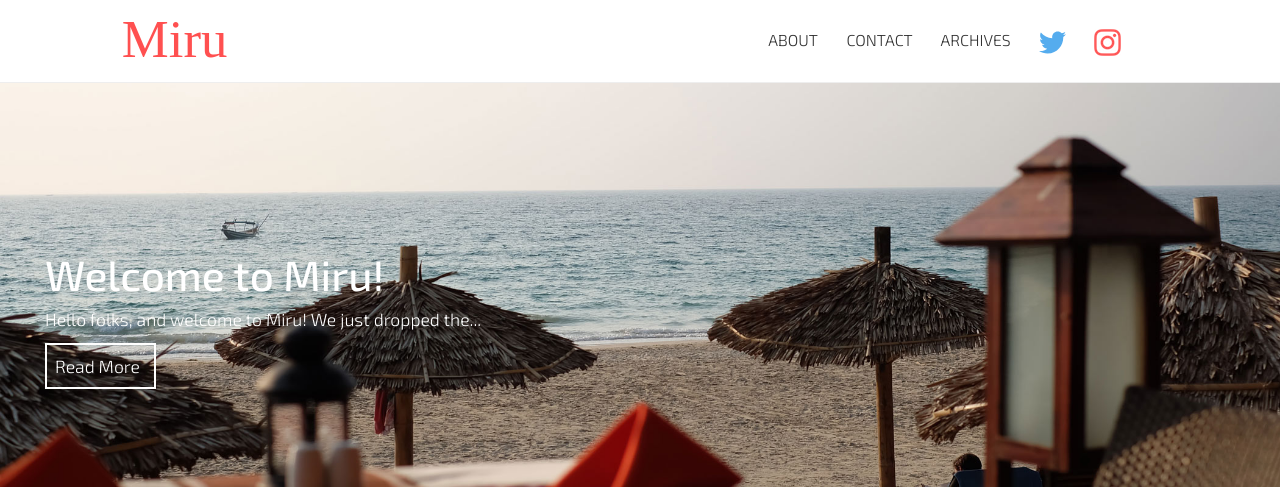
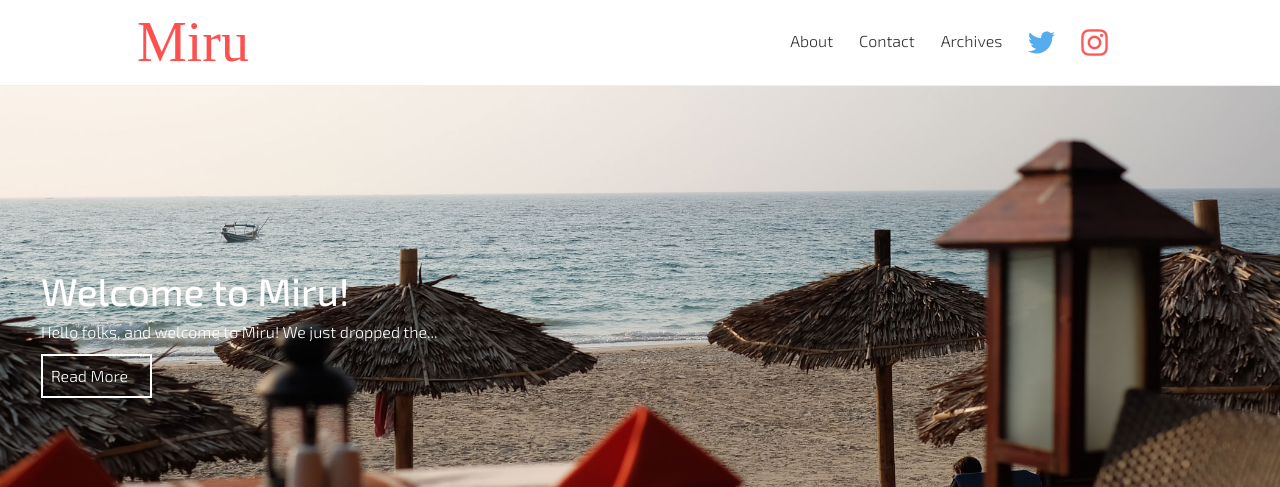
Before and after one commit to PHironaka/Miru-Blog, a Jekyll site: the page built from index.html, in a window 1280 px wide. Shown: the top 487 px of the page. Built offline with Jekyll 4.4.1, drawn with Linux system fonts in a browser that asks for light colours; some web fonts are replaced; a script that is not in the unit is left out; comment, search, counter and statistics services are not loaded; grey boxes are pictures that could not be loaded.

Commit message:
fantasize adjustments

```diff
--- a/_sass/_base.scss
+++ b/_sass/_base.scss
@@ -183,7 +183,7 @@ article, header, nav, section {
 ================================ */
 
 .wrap{
-  max-width: 64em;
+  max-width: 68em;
    margin-left: auto;
    margin-right: auto;
    margin: 0 auto;
--- a/_sass/_header.scss
+++ b/_sass/_header.scss
@@ -17,7 +17,7 @@ display: block;
 
   ul {
     @include span-columns(9);
-    margin: 1.5em 0;
+    margin: 1.8em 0;
 padding: 0 0 0 7em;
 text-align: right;
 
@@ -41,8 +41,6 @@ text-align: center;
 
 
       a {
-        font-size: .9em;
-        text-transform: uppercase;
           img {
             vertical-align: middle;
             width: 27px;
@@ -61,8 +59,8 @@ text-align: center;
 
 
   .logo {
-    font-family: 'Spicy Rice', cursive;
-    font-size: 3em;
+    font-family:$headerFont;
+    font-size: 3.5em;
     @include span-columns(3);
     margin:0 ;
         padding: 0 2em 0 0px;
--- a/css/main.scss
+++ b/css/main.scss
@@ -36,13 +36,13 @@ $color_nearlyblack: #252525;
 $color_nearlynearlyblack: #454545;
 $color_body: #636363;
 $color_headlines: #b7b7b7;
-$headerFont:'Playfair Display', serif;
+$headerFont: 'Spicy Rice', cursive;
 $defaultFont:'Exo 2', sans-serif;
 $defaultWeight:300;
 $headWeight:900;
 $headTitle:900;
 $primaryColor: #333;
-$font-size: 1.1em;
+$font-size: 1em;
 $float-position: left;
 $display: inline-block;
 $size: 100%;
```
